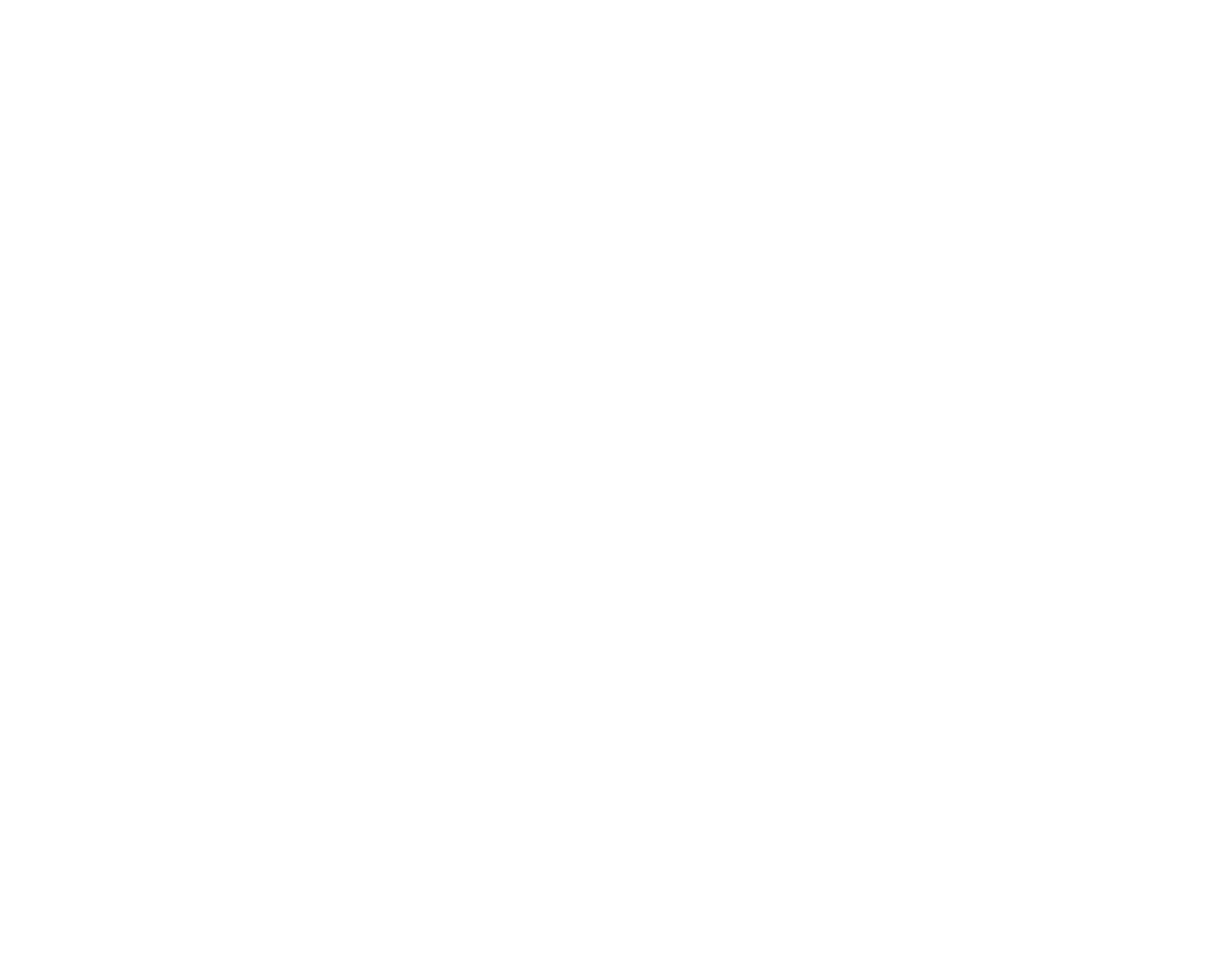
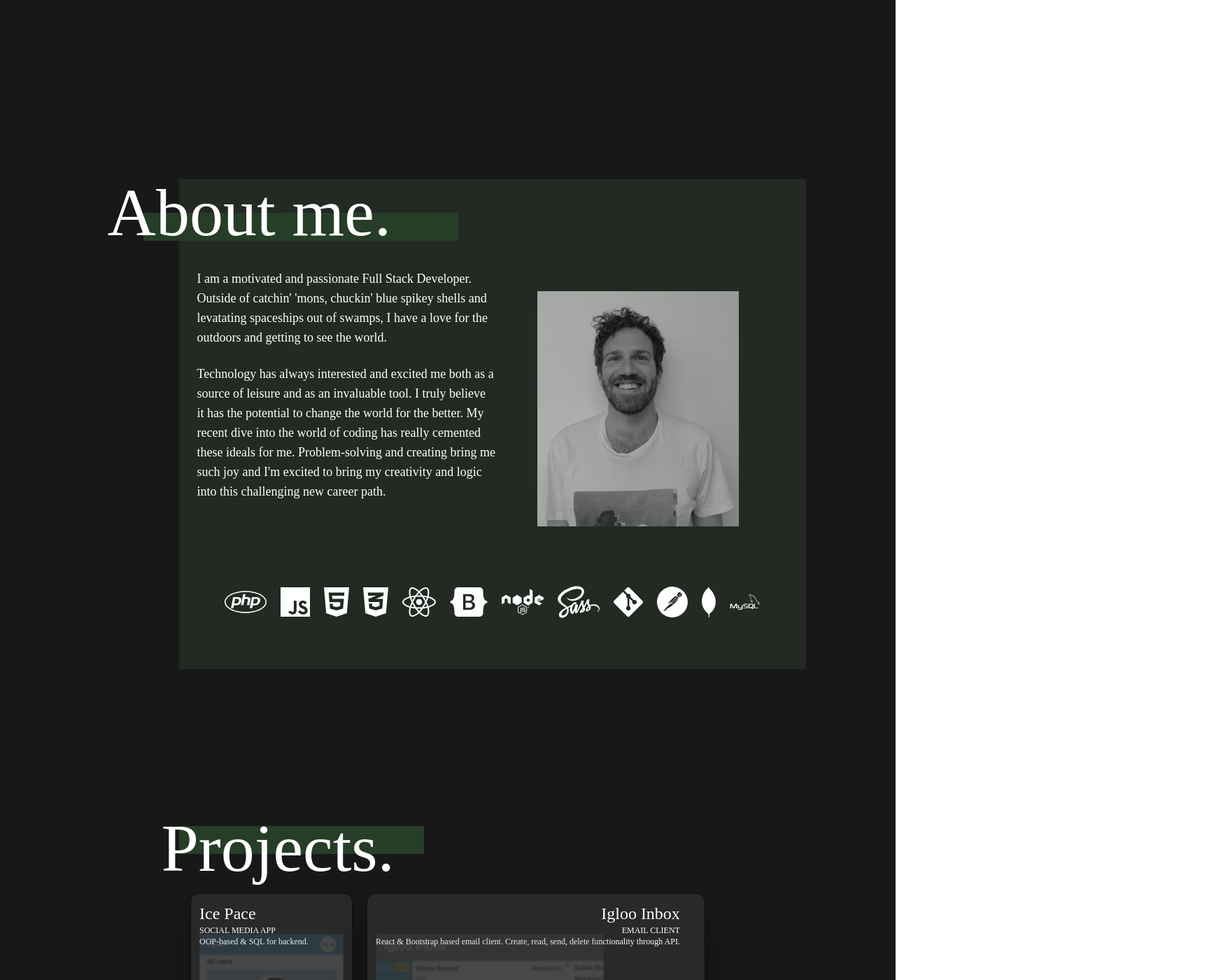
Before and after one commit to Georgeoak03/portfolioV2, a React (Create React App) app in the folder portfolio/: page / in a window 1280 px wide. Shown: the part 860-2260 px from the top of the page at 70% size, 1728 px wide, since content can reach past the window. Before the commit the page ends 800 px from the top, so only its background shows below. Built offline with nearby package versions, Linux system fonts and the light colour scheme.

Commit message:
section fade in/out on scroll

```diff
--- a/portfolio/package.json
+++ b/portfolio/package.json
@@ -13,6 +13,7 @@
     "framer-motion": "^7.6.18",
     "react": "^18.2.0",
     "react-dom": "^18.2.0",
+    "react-intersection-observer": "^9.4.1",
     "react-scripts": "5.0.1",
     "web-vitals": "^2.1.4"
   },
--- a/portfolio/src/App.css
+++ b/portfolio/src/App.css
@@ -1,14 +1,18 @@
 #main {
-    box-sizing: border-box;
-    scroll-snap-type: y mandatory;
-    overflow-y: scroll;
-    overflow-x: hidden;
-    height: 100vh;
-    scroll-behavior: smooth;
-}
+    box-sizing: border-box;}
+/*    scroll-snap-type: y proximity;*/
+/*    overflow-y: scroll;*/
+/*    overflow-x: hidden;*/
+/*    height: 100vh;*/
+/*    scroll-behavior: smooth;*/
+/*}*/
 
-section {
-    scroll-snap-align: start;
-    scroll-behavior: smooth;
-    transition: transform 0.5s, opacity 0.5s;
-}
+/*section {*/
+/*    scroll-snap-align: start;*/
+/*    scroll-behavior: smooth;*/
+/*    transition: transform 0.5s, opacity 0.5s;*/
+/*}*/
+
+/*#contact {*/
+/*    scroll-padding: 100px;*/
+/*}*/
--- a/portfolio/src/App.js
+++ b/portfolio/src/App.js
@@ -8,6 +8,7 @@
 import Footer from "./components/Footer";
 
 function App() {
+
     return (
         <main id="main" className="bg-zinc-900 min-h-full scroll-smooth">
             <Splash id="splash"/>
--- a/portfolio/src/components/About.js
+++ b/portfolio/src/components/About.js
@@ -1,18 +1,36 @@
-import React from "react";
+import React, {useEffect} from "react";
 import { FontAwesomeIcon } from '@fortawesome/react-fontawesome';
 import photoOfMe from './photo-of-me.png';
 import postman from './postman.svg';
 import mongodb from './mongodb.svg';
 import mysql from './mysql.svg';
-import { motion as m } from "framer-motion";
+import {motion as m, useAnimation} from "framer-motion";
+import {useInView} from "react-intersection-observer";
 
 export default function About() {
+    const boxVariant = {
+        visible: { opacity: 1},
+        hidden: { opacity: 0},
+    }
+
+    const control = useAnimation()
+    const [ref, inView] = useInView()
+
+    useEffect(() => {
+        if (inView) {
+            control.start("visible");
+        } else {
+            control.start("hidden");
+        }
+    }, [control, inView]);
+
     return (
-        <m.section initial={{ opacity: 0 }}
-                   animate={{ opacity: 1 }}
-                   transition={{ duration: 0.75, ease: "easeOut" }}
-                   id="about-me" className="bg-zinc-900 min-h-screen motion-safe:animate-fadeIn snap-y">
-            <div className="relative js-show-on-scroll snap-center">
+        <section id="about-me" className="bg-zinc-900">
+            <m.div ref={ref}
+                 variants={boxVariant}
+                 initial="hidden"
+                 animate={control}
+                className="relative">
                 <div className="invisible absolute z-0 bg-[#222A23] w-[70%] h-[475px] top-44 left-[15%] lg:visible lg:top-32 lg:h-[700px] lg:left-[20%]"></div>
                 <div className="absolute z-0 bg-[#263d28] w-[175px] lg:w-[300px] h-6 top-40 left-[25%] lg:h-10 lg:left-[16%] lg:top-44 lg:w-[450px]"></div>
                 <div className="absolute w-[75px] h-6 z-0 bg-[#263d28] top-56 left-[25%] lg:hidden"></div>
@@ -20,7 +38,7 @@
                     <img src={photoOfMe} alt="George" className="grayscale opacity-25 lg:opacity-75"/>
                 </div>
                 <div className="relative z-10 w-4/5 top-32 left-[20%] lg:top-32 lg:left-[12%]">
-                    <h1 className="text-6xl w-2/5 lg:w-full lg:text-12xl lg:text-8xl text-white font-['Great_Sailor']">
+                    <h1 className="text-6xl w-1/5 lg:w-full lg:text-12xl lg:text-8xl text-white font-['Great_Sailor']">
                         About me.
                     </h1>
                 </div>
@@ -67,8 +85,8 @@
                     <img src={mongodb} alt="mongodb" className="w-9 mr-1"/>
                     <img src={mysql} alt="mysql" className="w-9"/>
                 </div>
-                <div className="relative top-36 w-2/5 h-32 left-[10%] lg:top-32 lg:left-40"></div>
-            </div>
-        </m.section>
+            </m.div>
+            <div className="relative top-36 w-2/5 h-56 lg:h-96 left-[10%] md:top-32 md:left-40"></div>
+        </section>
     )
 }
--- a/portfolio/src/components/Contact.js
+++ b/portfolio/src/components/Contact.js
@@ -1,11 +1,32 @@
-import React from "react";
+import React, {useEffect} from "react";
 import './Contact.css';
+import {useInView} from "react-intersection-observer";
+import {motion as m, useAnimation} from "framer-motion";
 
 export default function Contact() {
+    const boxVariant = {
+        visible: { opacity: 1},
+        hidden: { opacity: 0},
+    }
+
+    const control = useAnimation()
+    const [ref, inView] = useInView()
+
+    useEffect(() => {
+        if (inView) {
+            control.start("visible");
+        } else {
+            control.start("hidden");
+        }
+    }, [control, inView]);
+
     return (
         <section id="contact" className="bg-zinc-900">
-            <div>
-                <div className="flex-wrap-col relative m-auto lg:m-0">
+            <m.div ref={ref}
+                   variants={boxVariant}
+                   initial="hidden"
+                   animate={control}
+                className="flex-wrap-col relative m-auto lg:m-0">
                 <div className="invisible absolute z-0 bg-[#222A23] w-[70%] h-[475px] top-44 left-[15%] lg:visible lg:top-32 lg:h-[600px] lg:left-[20%]"></div>
                 <div className="absolute w-[200px] h-6 lg:h-3/5 z-0 bg-[#263d28] top-40 left-[18%] lg:h-9 lg:left-[12%] lg:top-44 lg:w-[550px]"></div>
                 <div className="absolute w-[75px] h-6 lg:h-3/5 z-0 bg-[#263d28] top-56 left-[18%] lg:hidden lg:h-9 lg:left-[12%] lg:top-44 lg:w-[550px]"></div>
@@ -56,9 +77,7 @@
                         </div>
                     </form>
                 </div>
-                </div>
-
-            </div>
+            </m.div>
         </section>
     )
 }
--- a/portfolio/src/components/Footer.js
+++ b/portfolio/src/components/Footer.js
@@ -1,9 +1,31 @@
-import React from "react";
+import React, {useEffect} from "react";
 import { FontAwesomeIcon } from '@fortawesome/react-fontawesome';
+import {motion as m, useAnimation} from "framer-motion";
+import {useInView} from "react-intersection-observer";
 
 export default function Footer() {
+    const boxVariant = {
+        visible: { opacity: 1},
+        hidden: { opacity: 0},
+    }
+
+    const control = useAnimation()
+    const [ref, inView] = useInView()
+
+    useEffect(() => {
+        if (inView) {
+            control.start("visible");
+        } else {
+            control.start("hidden");
+        }
+    }, [control, inView]);
+
     return (
-        <footer className="flex flex-col bg-zinc-900 z-20">
+        <m.footer ref={ref}
+                  variants={boxVariant}
+                  initial="hidden"
+                  animate={control}
+                className="flex flex-col bg-zinc-900 z-20">
             <div className="invisible md:visible relative pin-b w-full bottom-0 z-20 flex flex-wrap items-center justify-between mt-auto py-4 px-8">
                 <h2 className=" font-['Futura'] text-gray-500 text-md">George Oakley 2022</h2>
                 <div>
@@ -20,6 +42,6 @@
                 </div>
                 <h2 className=" font-['Futura'] text-gray-500 text-md flex justify-center pt-4">George Oakley 2022</h2>
             </div>
-        </footer>
+        </m.footer>
     )
 }
--- a/portfolio/src/components/Projects.js
+++ b/portfolio/src/components/Projects.js
@@ -1,16 +1,38 @@
-import React from "react";
+import React, {useEffect} from "react";
 import IcePace from './IcePace.png';
 import SurfwaveFury from './SurfwaveFury.png';
 import IglooInbox from './IglooInbox.png';
 import ArcticExchange from './ArcticExchange.png';
+import {motion as m, useAnimation} from "framer-motion";
+import {useInView} from "react-intersection-observer";
 
 
 export default function Projects() {
+    const boxVariant = {
+        visible: { opacity: 1},
+        hidden: { opacity: 0},
+    }
+
+    const control = useAnimation()
+    const [ref, inView] = useInView()
+
+    useEffect(() => {
+        if (inView) {
+            control.start("visible");
+        } else {
+            control.start("hidden");
+        }
+    }, [control, inView]);
+
     return (
         <section id="projects" className="bg-zinc-900">
-            <div className="relative">
-                <div className="absolute w-52 h-8 z-0 bg-[#263d28] top-44 left-[18%] lg:h-10 lg:left-[11%] lg:w-[350px] xl:left-[20%]"></div>
-                <div className="relative top-36 w-2/5 left-[10%] lg:top-32 lg:left-[7%] xl:left-[18%]">
+            <m.div ref={ref}
+                 variants={boxVariant}
+                 initial="hidden"
+                 animate={control}
+                 className="relative">
+                <div className="absolute w-52 h-8 z-0 bg-[#263d28] top-36 left-[18%] lg:h-10 lg:left-[11%] lg:w-[350px] xl:left-[20%]"></div>
+                <div className="relative top-28 w-2/5 left-[10%] lg:top-32 lg:left-[7%] xl:left-[18%]">
                     <h1 className="text-6xl lg:text-12xl lg:text-8xl text-white font-['Great_Sailor']">
                         Projects.
                     </h1>
@@ -103,8 +125,8 @@
                         </div>
                     </div>
                 </div>
-                <div className="relative top-36 w-2/5 h-32 left-[10%] md:top-32 md:left-40"></div>
-            </div>
+            </m.div>
+            <div className="relative top-36 w-2/5 h-20 lg:h-72 left-[10%] md:top-32 md:left-40"></div>
         </section>
     )
 }
--- a/portfolio/src/components/Splash.js
+++ b/portfolio/src/components/Splash.js
@@ -1,17 +1,32 @@
 import {FontAwesomeIcon} from "@fortawesome/react-fontawesome";
-import React from "react";
-import { motion as m } from "framer-motion";
+import React, {useEffect} from "react";
+import { useAnimation, motion as m } from "framer-motion";
+import { useInView } from "react-intersection-observer";
 
 export default function Splash() {
+    const boxVariant = {
+        visible: { opacity: 1},
+        hidden: { opacity: 0},}
+
+    const control = useAnimation()
+    const [ref, inView] = useInView()
+
+    useEffect(() => {
+        if (inView) {
+            control.start("visible");
+        } else {
+            control.start("hidden");
+        }}, [control, inView]);
+
     return (
-        <m.section initial={{ opacity: 0 }}
-                   animate={{ opacity: 1 }}
-                   transition={{ duration: 0.75, ease: "easeOut" }}
-                   id="splash" className="bg-zinc-900 min-h-screen z-999">
-            <div>
+        <section id="splash" className="bg-zinc-900 min-h-screen z-999">
+            <m.div ref={ref}
+                   variants={boxVariant}
+                   initial="hidden"
+                   animate={control}
+                   className="h-auto">
                 <div className="relative">
                     <div className="relative h-fit left-[10%] md:left-[25%] lg:left-[35%] w-screen">
-                        {/*<div className="hidden absolute z-0 bg-[#222A23] w-[70%] h-[475px] top-44 left-[15%] md:top-52 md:h-[55%] md:left-1/4 xl:w-[55%]"></div>*/}
                         <div className="invisible lg:visible absolute top-48 -left-52 w-72 h-72 bg-[#222A23] rounded-full  filter blur-xl  animate-blob animation-delay-6000"></div>
                         <div className="absolute top-44 left-4 w-72 h-72 bg-[#3b403b] rounded-full  filter blur-xl  animate-blob overflow-hidden"></div>
                         <div className="absolute top-44 left-36 w-72 h-72 bg-[#30332f] rounded-full  filter blur-xl opacity-90 animate-blob animation-delay-2000 overflow-hidden"></div>
@@ -32,8 +47,8 @@
                         <FontAwesomeIcon icon="fa-solid fa-arrow-down" className="text-gray-700 hover:text-white text-4xl transition ease-in-out duration-1000 transform"/>
                     </a>
                 </div>
-                <div className="relative top-36 w-2/5 h-32 left-[10%] md:top-32 md:left-40"></div>
-            </div>
-        </m.section>
+            </m.div>
+            <div className="relative top-36 w-2/5 h-32 left-[10%] md:top-32 md:left-40"></div>
+        </section>
     )
 }
--- a/portfolio/tailwind.config.js
+++ b/portfolio/tailwind.config.js
@@ -19,7 +19,7 @@
             transform: "translate(-20px, 20px) scale(0.9)",
           },
           "100%": {
-            transform: "tranlate(0px, 0px) scale(1)",
+            transform: "translate(0px, 0px) scale(1)",
           },
         },
         fadeIn: {
```
Also changed, not shown: portfolio/src/components/Navbar.js (+5 -5 lines), 1 other file (tests, documents, lock files or other folders). Lines whose indentation alone changed are shown as unchanged.
